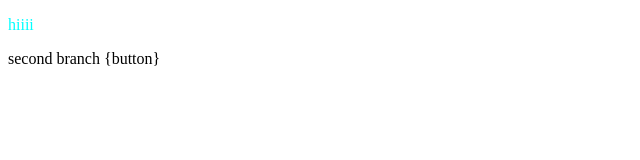
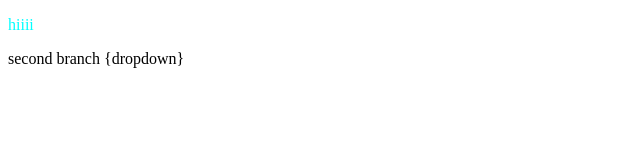
Before and after one commit to darshan-sohamtech/git-repo, a plain HTML site: page index.html in a window 1280 px wide. Shown: the full height of the page, 0-640 px from the left. Drawn offline with Linux system fonts and the light colour scheme.

Commit message:
second part dropdown

```diff
--- a/index.html
+++ b/index.html
@@ -8,6 +8,6 @@
 </head>
 <body>
     <p>hiiii</p>
-    <span>second branch {button} </span>
+    <span>second branch {dropdown} </span>
 </body>
 </html>
```
